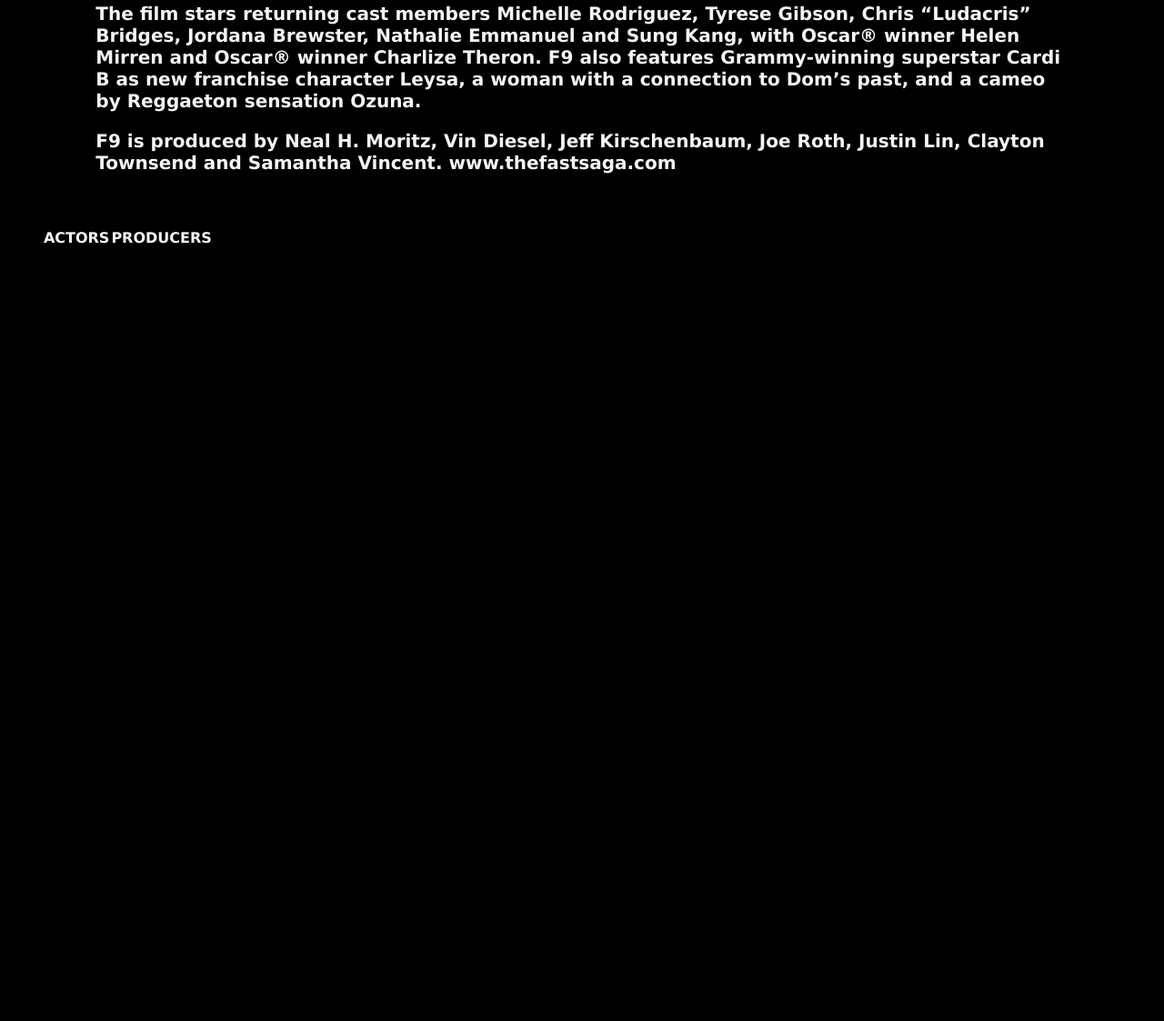
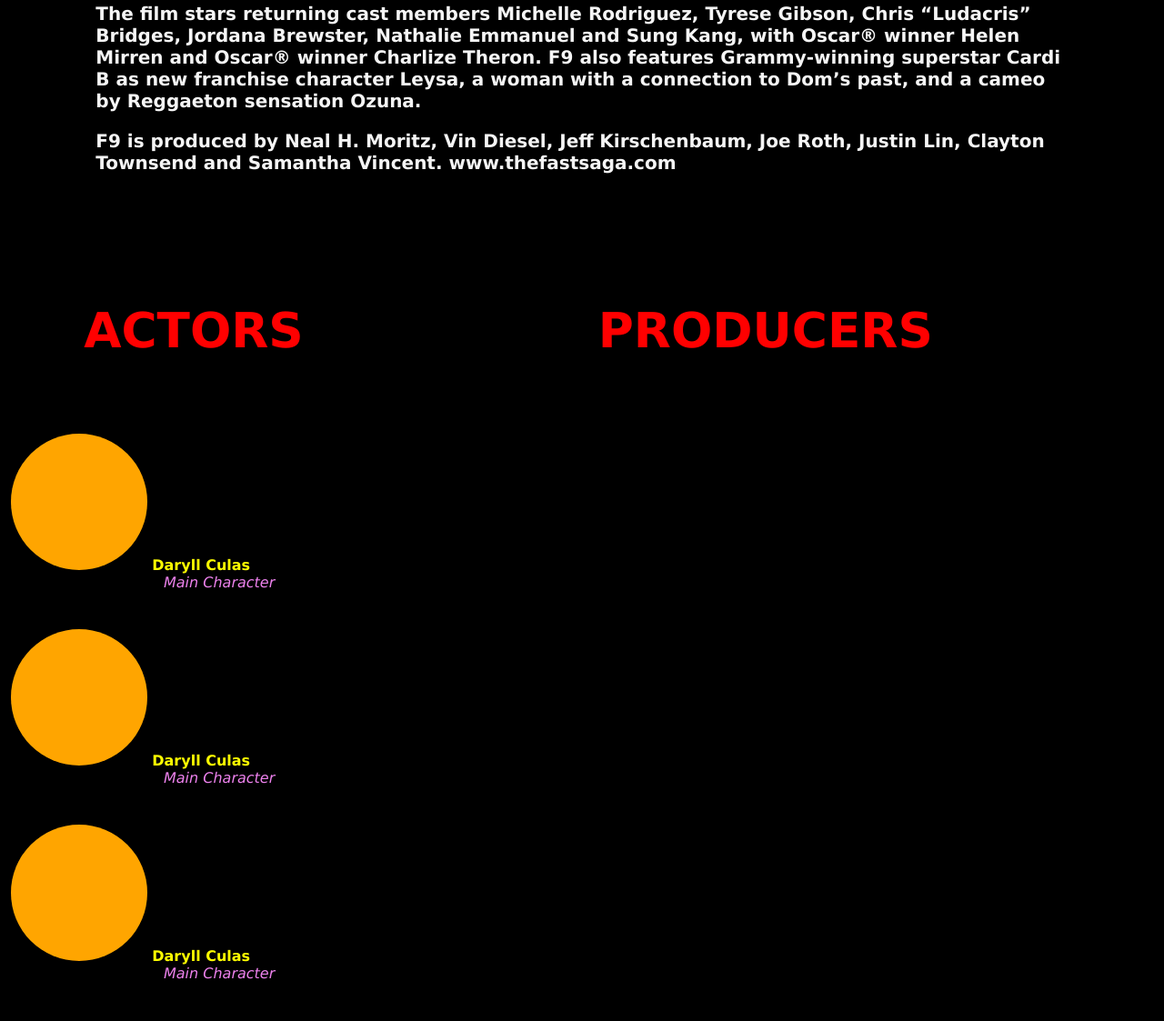
Before and after one commit to DaryllCulas/CodeMnl_outputs, a plain HTML site: page DAY 6/F9-First_Saga.html in a window 1280 px wide. Shown: the part 1343-2466 px from the top of the page at 91% size. Before the commit the page ends 1654 px from the top, so only its background shows below. Drawn offline with Linux system fonts and the light colour scheme.

Commit message:
Html && css done

```diff
--- a/DAY 6/F9-First_Saga.html
+++ b/DAY 6/F9-First_Saga.html
@@ -41,8 +41,43 @@
           <tbody>
             <tr>
               <th>ACTORS</th>
+              <th></th>
               <th>PRODUCERS</th>
+              <th></th>
+
             </tr>
+            <tr>
+                <td><span id="circle"></span> <b>Daryll Culas</b><br>&nbsp;&nbsp;&nbsp;&nbsp;&nbsp;&nbsp;&nbsp;
+                  &nbsp;&nbsp;&nbsp;&nbsp;&nbsp;&nbsp;&nbsp;&nbsp;
+                  &nbsp;&nbsp;
+                  &nbsp;&nbsp;&nbsp;&nbsp;
+                  &nbsp;&nbsp;&nbsp;&nbsp;&nbsp;&nbsp;&nbsp;&nbsp;<i>Main Character</i></td>
+
+
+            </tr>
+
+
+           </tr>
+            <tr>
+              <td><span id="circle"></span> <b>Daryll Culas</b><br>&nbsp;&nbsp;&nbsp;&nbsp;&nbsp;&nbsp;&nbsp;
+                &nbsp;&nbsp;&nbsp;&nbsp;&nbsp;&nbsp;&nbsp;&nbsp;
+                &nbsp;&nbsp;
+                &nbsp;&nbsp;&nbsp;&nbsp;
+                &nbsp;&nbsp;&nbsp;&nbsp;&nbsp;&nbsp;&nbsp;&nbsp;<i>Main Character</i></td>
+              <td></td>
+
+          </tr>
+          <tr>
+            <td><span id="circle"></span> <b>Daryll Culas</b><br>&nbsp;&nbsp;&nbsp;&nbsp;&nbsp;&nbsp;&nbsp;
+              &nbsp;&nbsp;&nbsp;&nbsp;&nbsp;&nbsp;&nbsp;&nbsp;
+              &nbsp;&nbsp;
+              &nbsp;&nbsp;&nbsp;&nbsp;
+              &nbsp;&nbsp;&nbsp;&nbsp;&nbsp;&nbsp;&nbsp;&nbsp;<i>Main Character</i></td>
+            <td></td>
+
+        </tr>
+
+
           </tbody>
       </table>
     </div>
--- a/DAY 6/style2.css
+++ b/DAY 6/style2.css
@@ -43,3 +43,31 @@ iframe {
 #HDRSpan {
   color: green;
 }
+th {
+  color: red;
+  font-size: 40pt;
+  padding: 80px 80px;
+
+}
+.casts {
+  justify-content: center;
+  display: flex;
+  align-items: center;
+
+}
+#circle {
+  height: 150px;
+  width: 150px;
+  background-color: orange;
+  border-radius: 50%;
+  display: inline-block;
+}
+tr, td {
+  padding-bottom: 40px;
+}
+b {
+  color: yellow;
+}
+i {
+  color: violet;
+}
```
